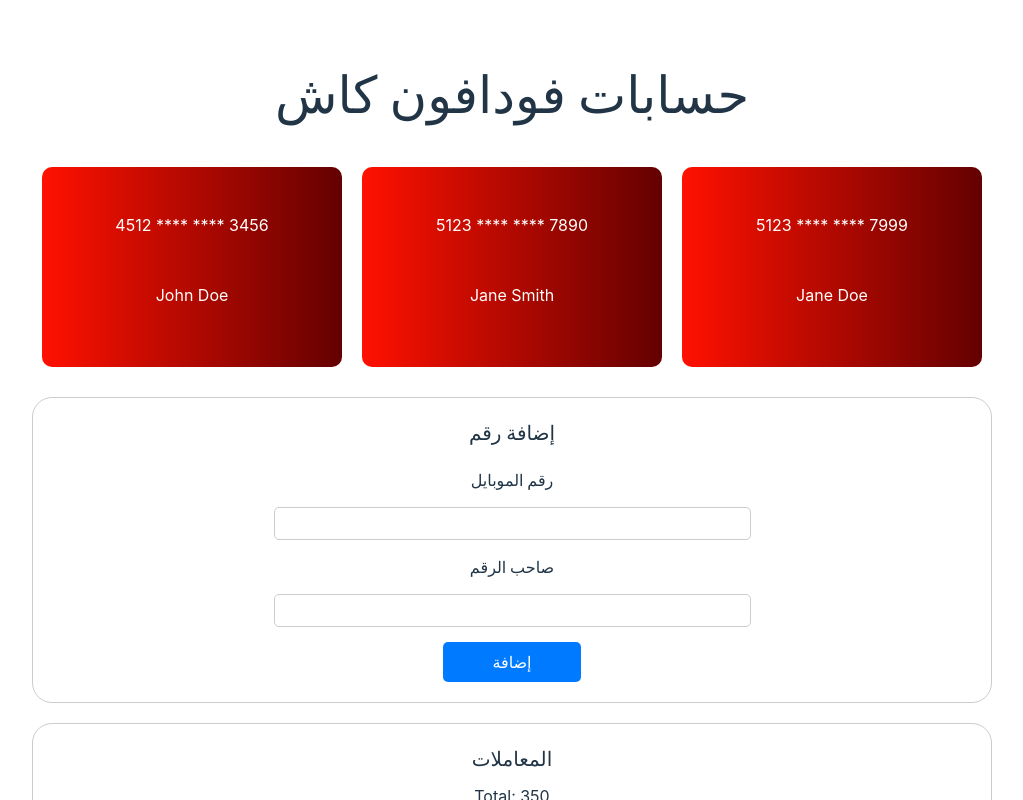
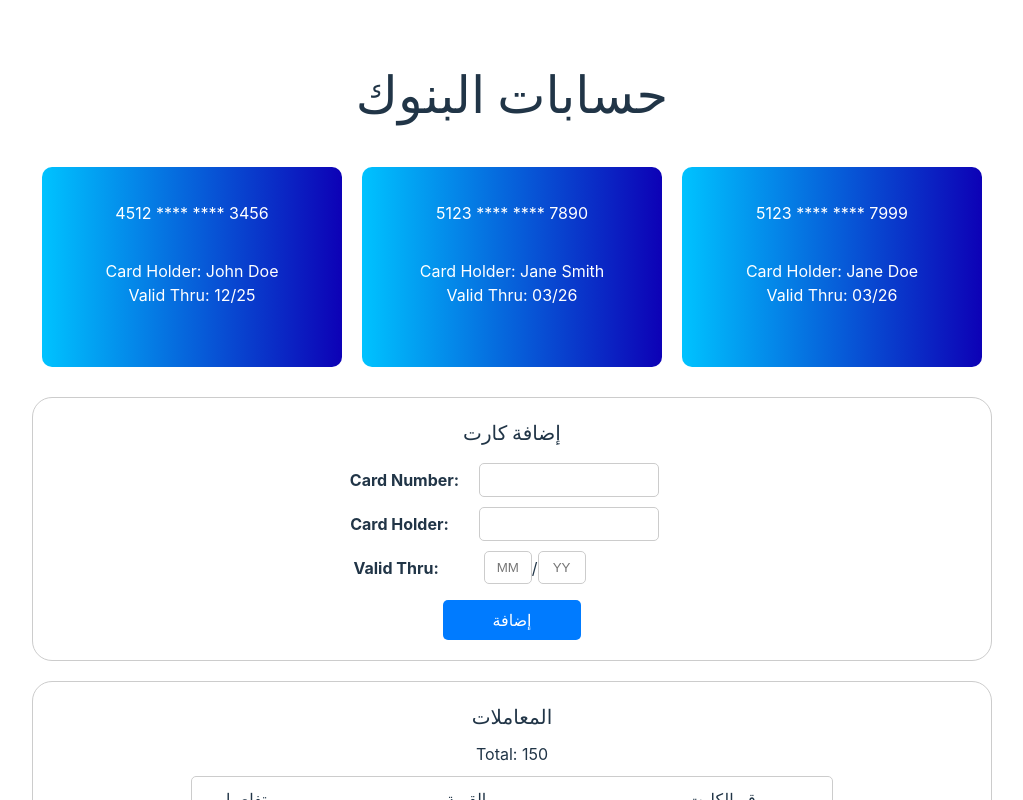
Before and after one commit to Back-Benchers-Studio/MoneyTransferDashboard, a React (Vite) app in the folder money-transfer/: page / in a window 1280 px wide. Shown: the top 800 px of the page, without its empty margins (128-1151 px from the left). Built offline with nearby package versions, Linux system fonts and the light colour scheme.

Commit message:
Bug fixes

```diff
--- a/money-transfer/src/App.jsx
+++ b/money-transfer/src/App.jsx
@@ -12,7 +12,7 @@
 function App() {
 
   return (
-    <VodafoneCashAccounts/>
+    <BankAccounts/>
   );
 }
 
--- a/money-transfer/src/pages/BankAccounts.jsx
+++ b/money-transfer/src/pages/BankAccounts.jsx
@@ -193,12 +193,13 @@
         <div style={{ display: "flex", flexDirection: "row", gap: 20 }}>
           <label>Card Number:</label>
           <input
-            type="text"
+            type="number"
             value={newCard.cardNumber}
             maxLength={16}
-            onChange={(e) =>
-              setNewCard({ ...newCard, cardNumber: e.target.value })
-            }
+            onChange={(e) =>{
+              const inputVal = e.target.value.replace(/\D/g, "");
+              setNewCard({ ...newCard, cardNumber: inputVal.substring(0, 16) })
+            }}
           />
         </div>
         <div style={{ display: "flex", flexDirection: "row", gap: 30 }}>
--- a/money-transfer/src/pages/DollarBankAccounts.jsx
+++ b/money-transfer/src/pages/DollarBankAccounts.jsx
@@ -194,12 +194,13 @@
         <div style={{ display: "flex", flexDirection: "row", gap: 20 }}>
           <label>Card Number:</label>
           <input
-            type="text"
+            type="number"
             value={newCard.cardNumber}
             maxLength={16}
-            onChange={(e) =>
-              setNewCard({ ...newCard, cardNumber: e.target.value })
-            }
+            onChange={(e) =>{
+              const inputVal = e.target.value.replace(/\D/g, "");
+              setNewCard({ ...newCard, cardNumber: inputVal.substring(0, 16) })
+            }}
           />
         </div>
         <div style={{ display: "flex", flexDirection: "row", gap: 30 }}>
--- a/money-transfer/src/pages/VodafoneCashAccounts.jsx
+++ b/money-transfer/src/pages/VodafoneCashAccounts.jsx
@@ -159,9 +159,11 @@
         <input
           type="number"
           value={newCard.MobileNumber}
-          onChange={(e) =>
-            setNewCard({ ...newCard, MobileNumber: e.target.value })
-          }
+          maxLength={11}
+          onChange={(e) => {
+            const inputVal = e.target.value.replace(/\D/g, "");
+            setNewCard({ ...newCard, MobileNumber: inputVal.substring(0, 11) });
+          }}
         />
         <label>صاحب الرقم</label>
         <input
@@ -214,8 +216,8 @@
           </Swiper>
         </ul>
         <div className="transaction-input">
-        <button onClick={handleAddTransaction}>إضافة العملية</button>
-        <input
+          <button onClick={handleAddTransaction}>إضافة العملية</button>
+          <input
             type="text"
             placeholder="تفاصيل"
             value={newTransaction.description}
```
